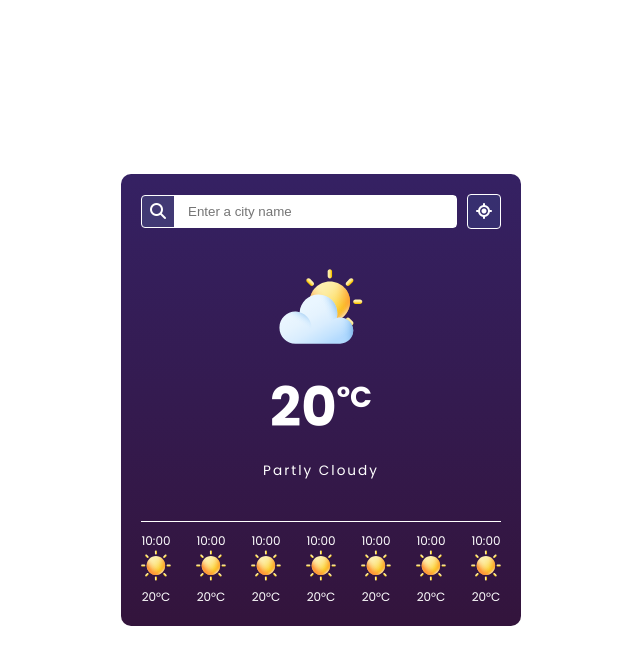
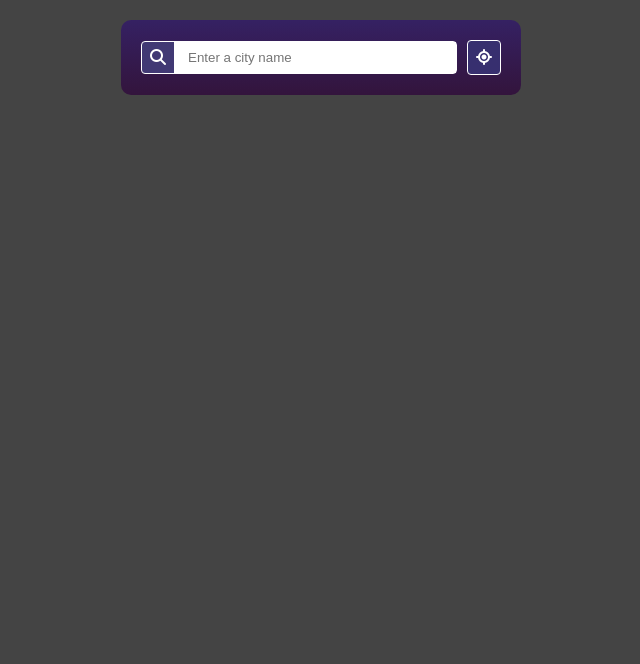
Before and after one commit to bigyam07/weatherApp, a React (Vite) app: page / in a window 1280 px wide. Shown: the top 664 px of the page, without its empty margins (319-959 px from the left). Built offline with nearby package versions, Linux system fonts and the light colour scheme.

Commit message:
Fixed bugs

```diff
--- a/src/Pages/Home.jsx
+++ b/src/Pages/Home.jsx
@@ -1,26 +1,15 @@
-import React, { useState } from 'react'
+import { useState } from 'react'
 import SearchSection from '../component/SearchSection';
 import WeatherDetail from '../component/WeatherDetail';
-import WeatherDate from '../component/WeatherDate';
 
 const Home = () => {
+    const [weatherData, setWeatherData] = useState(null);
     return (
         <>
             <div className='container'>
                 <div className="weather-contents">
-                    <SearchSection />
-                    <WeatherDetail />
-                    <div className="weather-date-info">
-                        <WeatherDate />
-                        <WeatherDate />
-                        <WeatherDate />
-                        <WeatherDate />
-                        <WeatherDate />
-                        <WeatherDate />
-                        <WeatherDate />
-                        <WeatherDate />
-                        <WeatherDate />
-                    </div>
+                    <SearchSection setWeatherData={setWeatherData} />
+                    <WeatherDetail weatherData={weatherData} />
                 </div>
             </div>
         </>
--- a/src/component/SearchSection.jsx
+++ b/src/component/SearchSection.jsx
@@ -1,35 +1,39 @@
 import { useState } from 'react';
 import styles from './SearchSection.module.css'
-const SearchSection = () => {
-    const [temp, setTemp] = useState(0);
+
+const SearchSection = ({ setWeatherData }) => {
+    const [city, setCity] = useState("");
     async function fetchData(city) {
         const API_KEY = "7d9f0e29eb6c9dc415759327b143a9a1";
         const URL = `https://api.openweathermap.org/data/2.5/weather?q=${city}&appid=${API_KEY}&units=metric`;
         fetch(URL)
             .then(response => {
                 if (!response.ok) {
-                    console.log("Error");
+                    console.log("Response Error From API!!");
                 }
                 return response.json();
             })
             .then(data => {
                 console.log(data);
-                setTemp(data.main.temp);
+                setWeatherData(data);
             }).catch(error => {
-                console.log("Error: ", error.message)
+                console.log("Error, Could not get Data: ", error.message)
             })
     }
     function handleSearchInput() {
-        const searchInput = document.getElementById("input-text").value;
-        if (searchInput == "") console.log("enter the city name");
-        else fetchData(searchInput);
+        if (!city.trim()) {
+            console.log("Please!!, Enter the city name");
+            return;
+        }
+        fetchData(city);
+
     }
     return (
         <>
             <div className={styles["search-container"]}>
                 <div className={styles["search-section"]}>
                     <div className={styles["search-icon"]}><label htmlFor="input-text"><i className="fa-solid fa-magnifying-glass"></i></label></div>
-                    <input type='text' placeholder='Enter a city name' id="input-text" />
+                    <input type='text' placeholder='Enter a city name' id="input-text" value={city} onChange={(e) => setCity(e.target.value)} />
                 </div>
                 <button className={styles['location-btn']} onClick={handleSearchInput}><i className="fa-solid fa-location-crosshairs"></i></button>
             </div>
--- a/src/component/WeatherDate.jsx
+++ /dev/null
@@ -1,14 +0,0 @@
-import styles from './WeatherDate.module.css'
-const WeatherDate = () => {
-    return (
-        <>
-            <div className={styles["weather-date-container"]}>
-                <p className={styles['time']}>10:00</p>
-                <img className={styles["weather-icon"]} src='../../src/assets/icons/clear.svg' />
-                <p className={styles['temp-sub']}>20°C</p>
-            </div>
-        </>
-    )
-}
-
-export default WeatherDate
--- a/src/component/WeatherDate.module.css
+++ /dev/null
@@ -1,10 +0,0 @@
-
-.weather-date-container {
-    margin-right: 25px;
-}
-.weather-icon {
-    width: 30px;
-}
-p {
-    font-size: 0.75rem;
- }
--- a/src/component/WeatherDetail.jsx
+++ b/src/component/WeatherDetail.jsx
@@ -1,11 +1,12 @@
 import styles from './WeatherDetail.module.css'
-const WeatherDetail = () => {
+const WeatherDetail = ({ weatherData }) => {
+    if (!weatherData) return <p></p>
     return (
         <>
             <div className={styles["weather-info"]}>
-                <img className={styles['weather-image']} src="../../src/assets/icons/clouds.svg" />
-                <p className={styles['temperature']}>20<sup><span>°C</span></sup></p>
-                <p className={styles['temp-info']}>Partly Cloudy</p>
+                <img className={styles['weather-image']} src={`../../src/assets/icons/${weatherData.weather[0].main.toLowerCase()}.svg`} />
+                <p className={styles['temperature']}>{Math.floor(weatherData.main.temp)}<sup><span>°C</span></sup></p>
+                <p className={styles['temp-info']}>{weatherData.weather[0].description}</p>
             </div>
         </>
     )
--- a/src/index.css
+++ b/src/index.css
@@ -8,29 +8,19 @@
 
 body {
     font-family: "Poppins", sans-serif;
+    background-color: #444;
 }
 
 .container {
     display: flex;
     justify-content: center;
     align-items: center;
-    height: 100vh;
-    width: 100vw;
+    padding: 20px;
 }
 
 .weather-contents {
-    position: relative;
-    overflow: hidden;
     border-radius: 10px;
     background: linear-gradient(#352163, #33143C);
     padding: 20px;
     width: 400px;
 }
-
-.weather-date-info {
-    display: flex;
-    text-align: center;
-    border-top: 1px solid white;
-    padding-top: 10px;
-    overflow: auto;
-}
```
